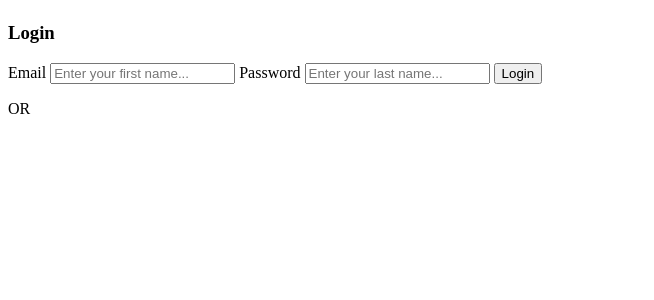
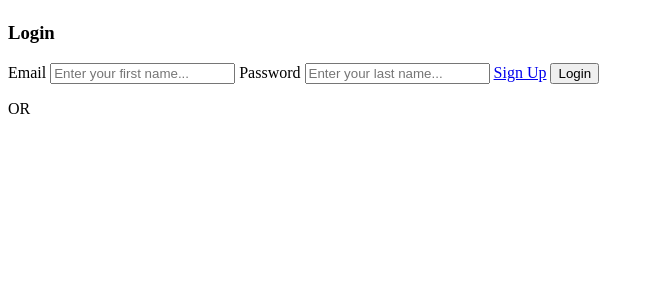
Before and after one commit to applepicke/chores, a Django app: template chores/templates/login.html in a window 1280 px wide. Shown: the part 103-403 px from the top of the page, without its empty margins (0-654 px from the left). Run offline with Django 3.2, Linux system fonts and the light colour scheme; the template is opened without the code that fills it, so the values that code supplies are empty; some libraries are stand-ins or nearby versions.

Commit message:
Add signup button

```diff
--- a/chores/templates/login.html
+++ b/chores/templates/login.html
@@ -22,7 +22,8 @@
                 Password
                 <input type="text" name="last_name" placeholder="Enter your last name..."></input>
               </label>
-              <input type="submit" class="button success small-12 large-4 large-offset-8 columns tiny" value="Login"></input>
+              <a href="/signup" class="small-4 small-offset-4 columns">Sign Up</a>
+              <input type="submit" class="button success small-4 columns tiny" value="Login"></input>
             </form>
           </div>
 
```
